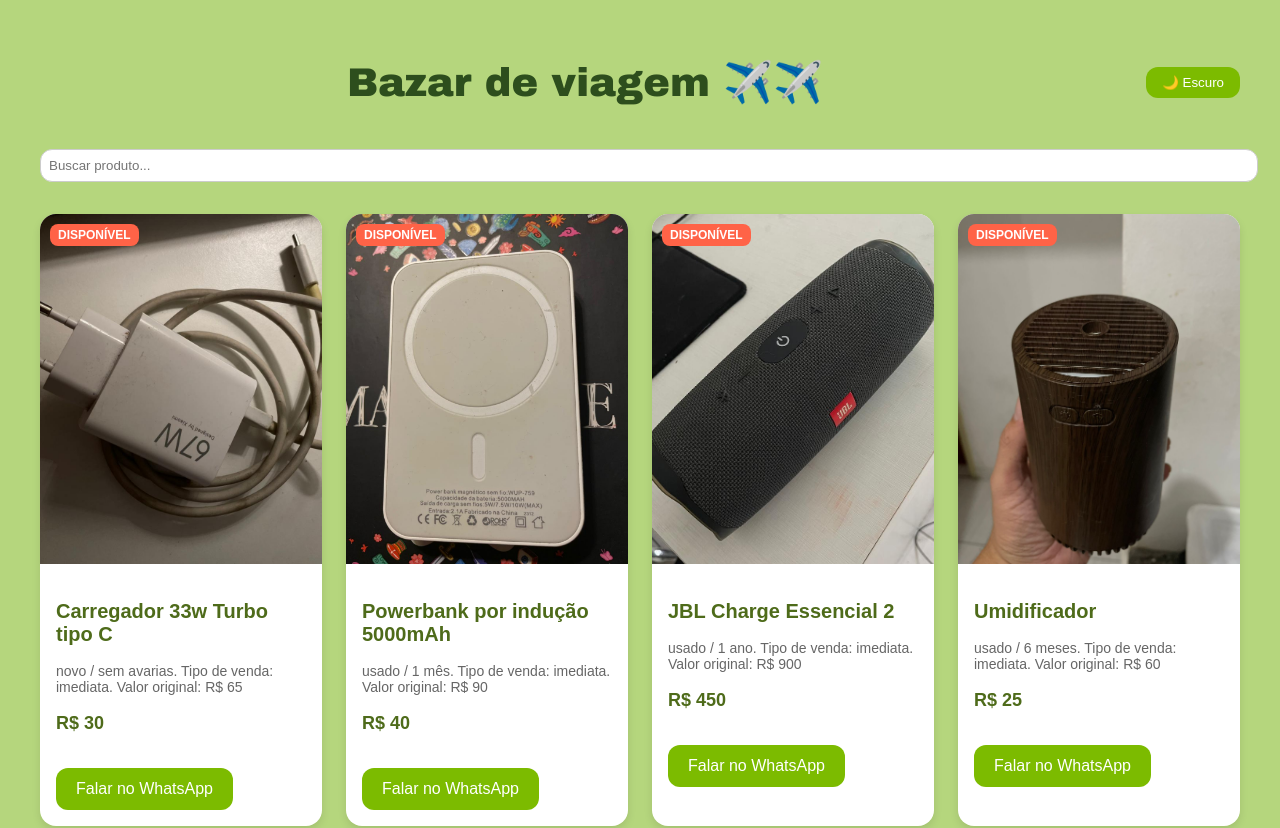
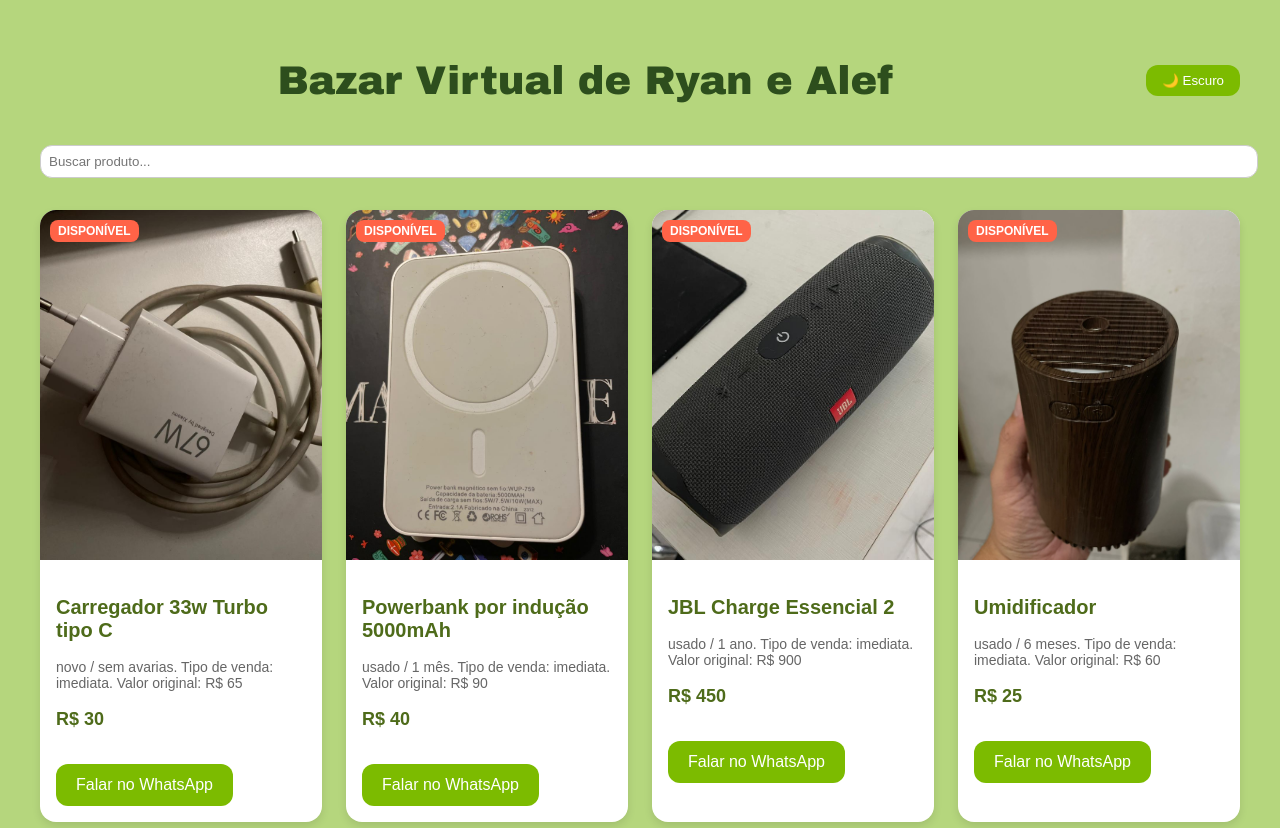
Before and after one commit to Ryaanlucas/bazar, a React (Create React App) app: page / in a window 1280 px wide. Shown: the top 828 px of the page. Built offline with nearby package versions, Linux system fonts and the light colour scheme.

Commit message:
Update App.js

```diff
--- a/src/App.js
+++ b/src/App.js
@@ -279,7 +279,7 @@
   return (
     <div style={{ backgroundColor: darkMode ? '#222' : '#b5d67d', color: darkMode ? '#fff' : '#000', minHeight: '100vh', padding: '2rem', maxWidth: '1200px', margin: '0 auto' }}>
       <div style={{ display: 'flex', justifyContent: 'space-between', alignItems: 'center', marginBottom: '1rem' }}>
-        <h1 style={{ fontSize: '2.5rem', fontWeight: '900', color: '#2d4e1d', textAlign: 'center', fontFamily: 'Arial Black, sans-serif', flex: 1 }}>Bazar de viagem ✈️✈️</h1>
+        <h1 style={{ fontSize: '2.5rem', fontWeight: '900', color: '#2d4e1d', textAlign: 'center', fontFamily: 'Arial Black, sans-serif', flex: 1 }}>Bazar Virtual de Ryan e Alef</h1>
         <button
           onClick={() => setDarkMode(!darkMode)}
           style={{ marginLeft: '1rem', padding: '0.5rem 1rem', borderRadius: '12px', border: 'none', backgroundColor: '#7cbb00', color: '#fff', cursor: 'pointer' }}
```
